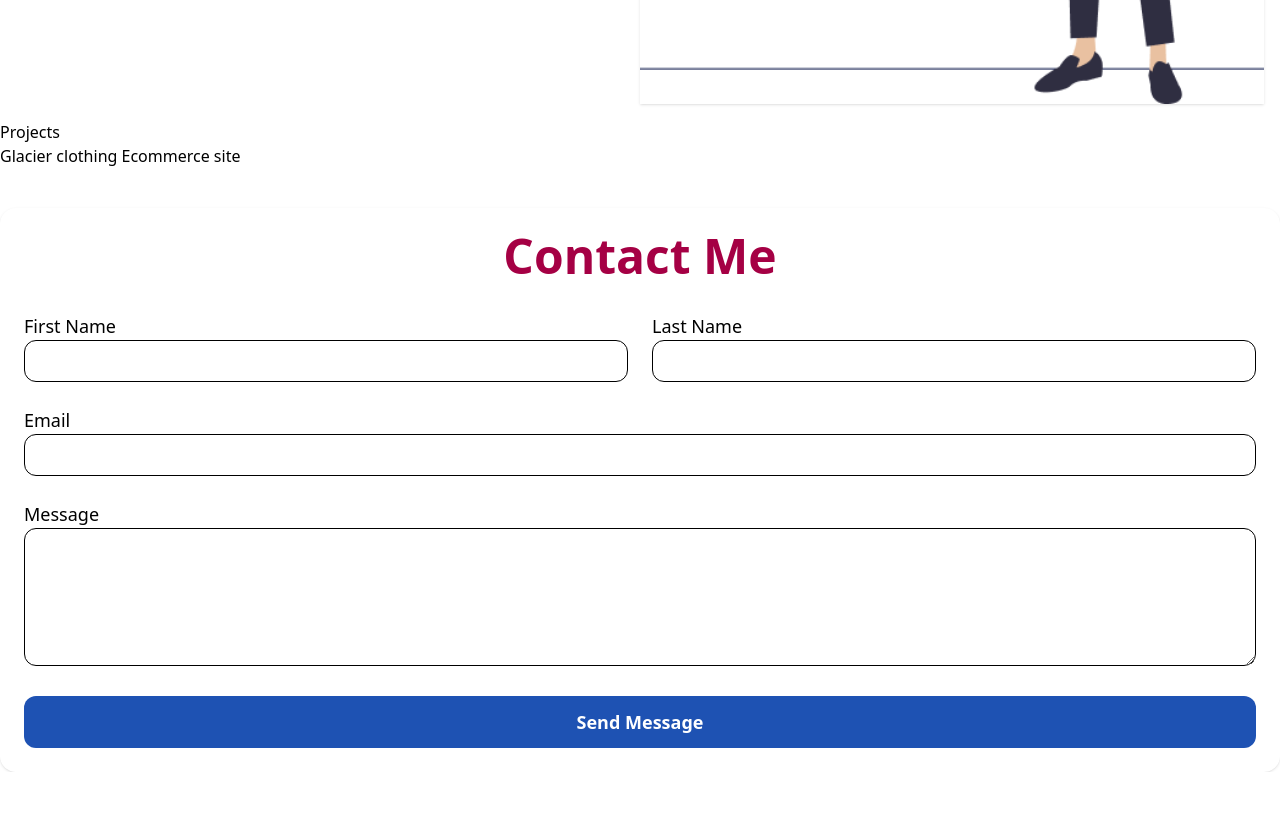
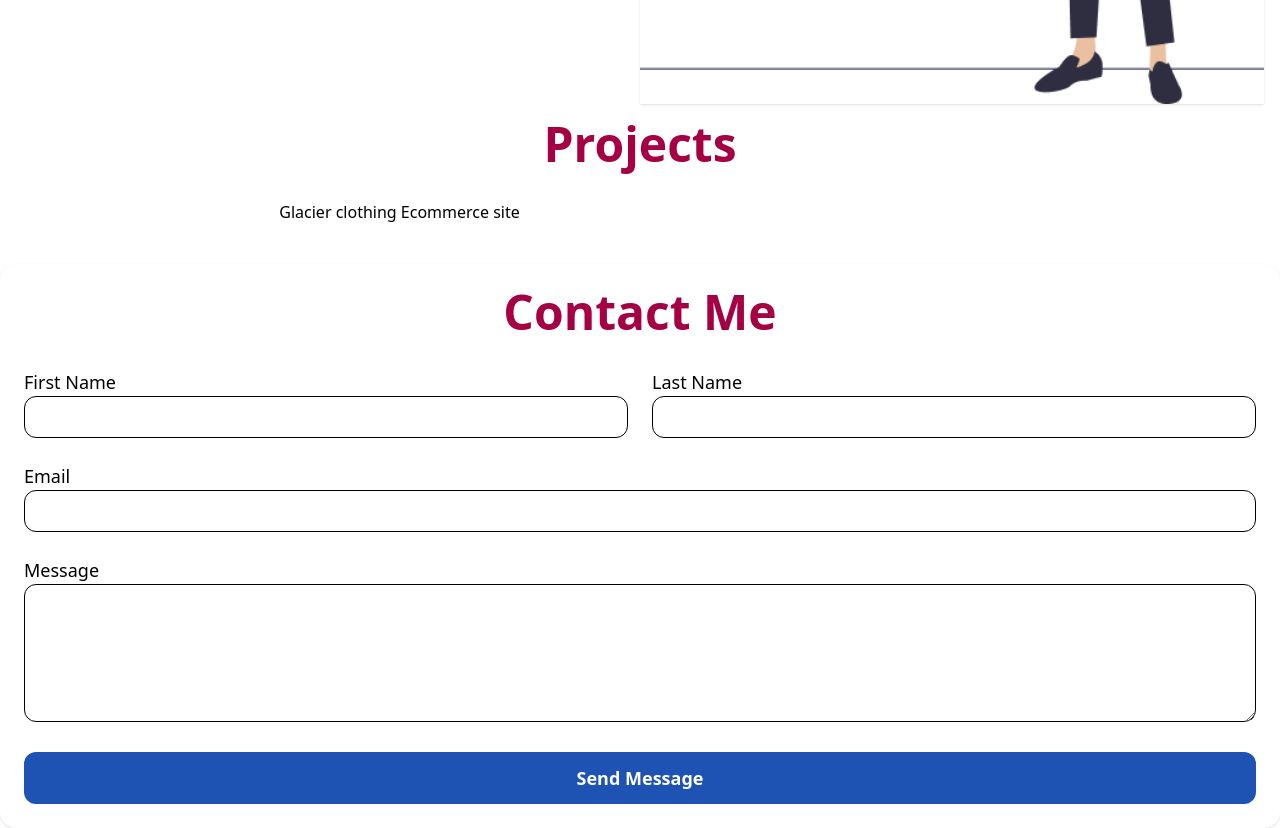
Before and after one commit to baivabbhusal/myProtfolio, a React (Vite) app: page / in a window 1280 px wide. Shown: the part 1600-2428 px from the top of the page. Before the commit the page ends 2372 px from the top, so only its background shows below. Built offline with nearby package versions, Linux system fonts and the light colour scheme.

Commit message:
project update

```diff
--- a/src/components/projects.jsx
+++ b/src/components/projects.jsx
@@ -3,13 +3,15 @@ import React from 'react'
 const Projects = () => {
   return (
     <div className='container mx-auto'>
-      <h1>Projects</h1>
+      <div className="flex flex-col justify-between items-center" id="projects">
+      <h1 className='text-5xl text-secondary font-bold text-center mb-8'>Projects</h1>
       <div className='grid md:grid-cols-3'>
         <div>
           Glacier clothing Ecommerce site
         </div>
 
       </div>
+      </div>
     </div>
   )
 }
```
